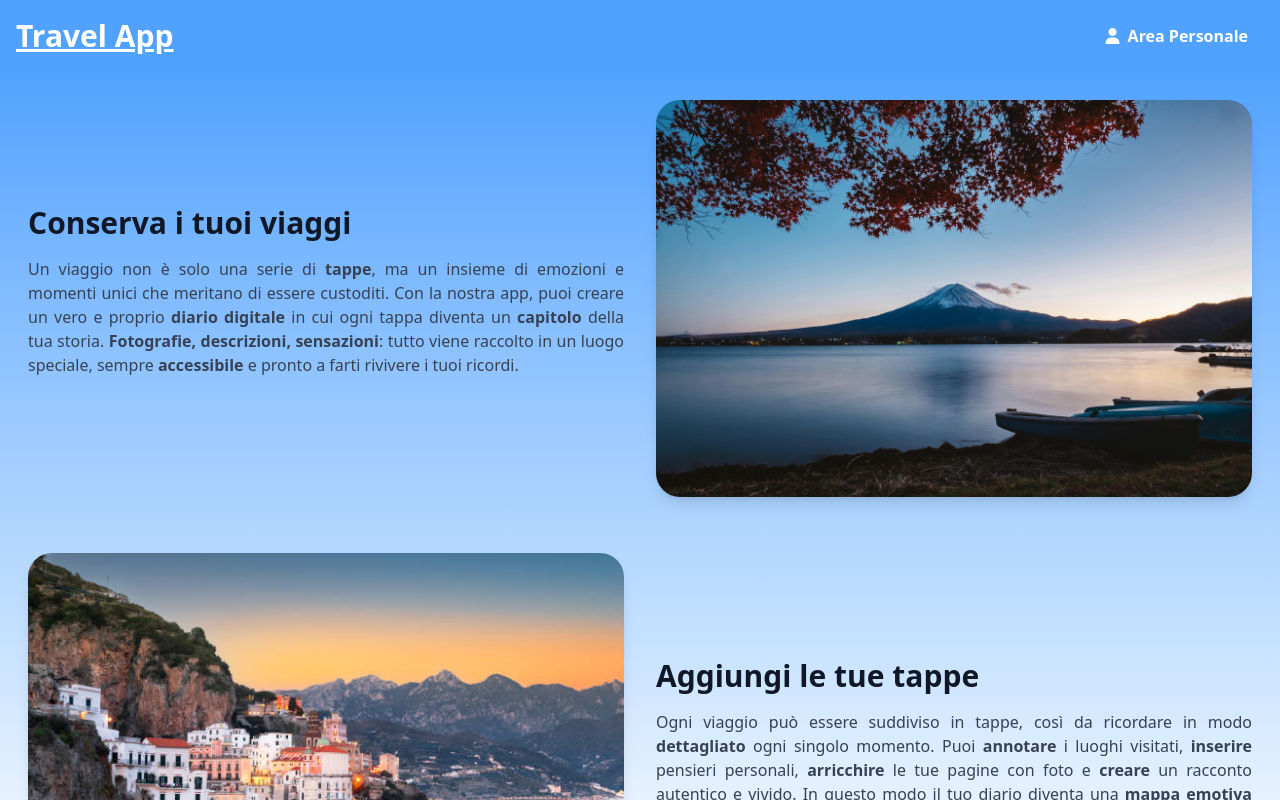
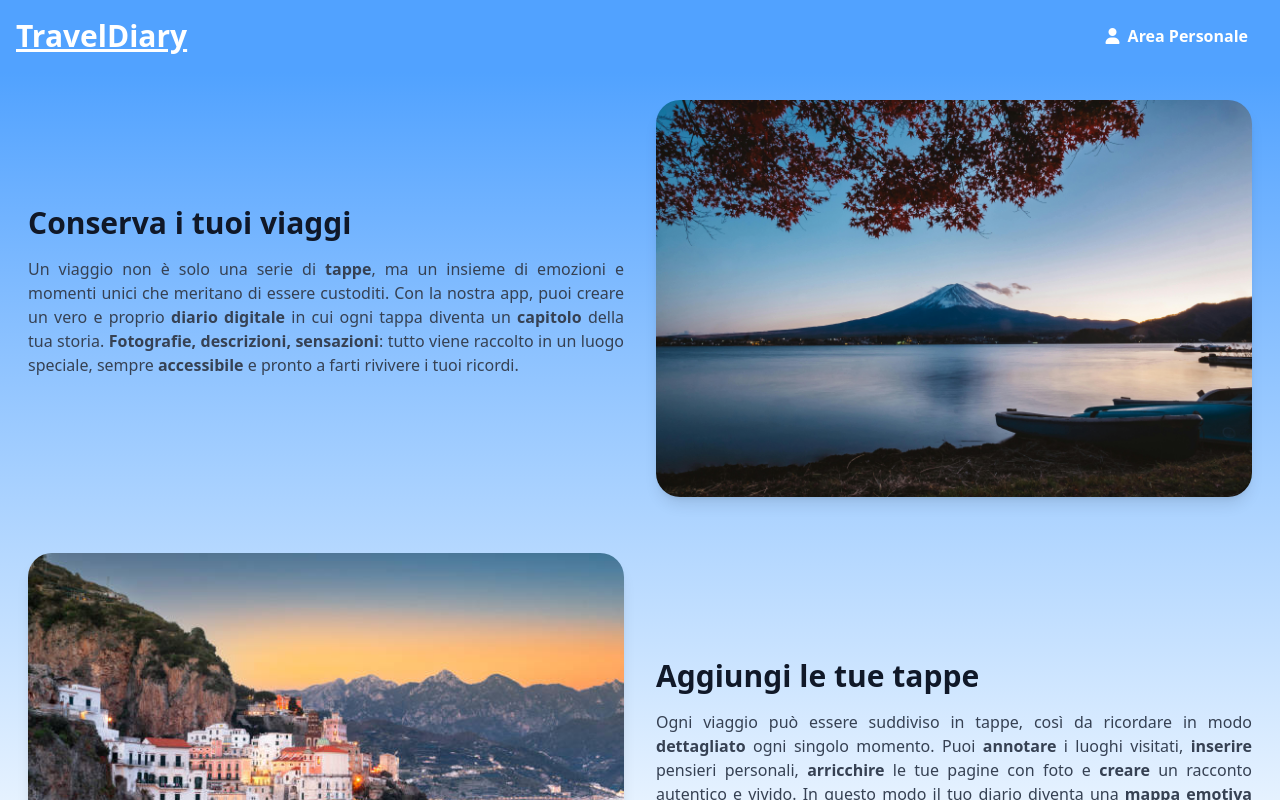
Before and after one commit to albertostizzoli/fastapi-react-travelapp, a React (Vite) app in the folder frontend/: page / in a window 1280 px wide. Built offline with nearby package versions, Linux system fonts and the light colour scheme.

Commit message:
change name and routes

```diff
--- a/frontend/index.html
+++ b/frontend/index.html
@@ -7,7 +7,7 @@
   <link rel="stylesheet" href="https://cdnjs.cloudflare.com/ajax/libs/font-awesome/6.6.0/css/all.min.css"
     integrity="sha512-..." crossorigin="anonymous" referrerpolicy="no-referrer" />
   <meta name="viewport" content="width=device-width, initial-scale=1.0" />
-  <title>Travel App</title>
+  <title>TravelDiary</title>
 </head>
 
 <body>
--- a/frontend/src/App.jsx
+++ b/frontend/src/App.jsx
@@ -1,15 +1,15 @@
 import { BrowserRouter, Routes, Route, useLocation } from "react-router-dom";
 import Header from "./components/Header"; // componente Header
 import Sidebar from "./components/Sidebar"; // componente Sidebar
+import HomePage from "./pages/HomePage"; // pagina Home
+import LoginRegisterPage from "./pages/LoginRegisterPage"; // pagina di Login e Registrazione
+import ProfilePage from "./pages/ProfilePage"; // pagina Profilo Utente
 import Travels from "./pages/Travels";       // pagina Viaggi
 import AddTravel from "./pages/AddTravel"; //  pagina Aggiungi Viaggio
-import AddDay from "./pages/AddDay"; // pagina Aggiungi Giorno
-import TravelDays from "./pages/TravelDays"; // pagina Dettagli Viaggio
 import EditTravel from "./pages/EditTravel"; // pagina Modifica Viaggio
-import EditDay from "./pages/EditDay"; // pagina Modifica Giorno
-import HomePage from "./pages/HomePage"; // pagina Home
-import User from "./pages/User"; // pagina di Login e Registrazione
-import ProfilePage from "./pages/ProfilePage"; // pagina Profilo Utente
+import TravelDays from "./pages/TravelDays"; // pagina Tappe
+import AddDay from "./pages/AddDay"; // pagina Aggiungi Tappe
+import EditDay from "./pages/EditDay"; // pagina Modifica Tappe
 
 function Layout({ children }) {
   const location = useLocation();
@@ -38,10 +38,10 @@ function Layout({ children }) {
   return (
     <div className="bg-cover bg-center scrollbar overflow-y-auto h-screen" style={{ backgroundImage: bgImage }}>
       {/* Sidebar sempre visibile */}
-      {location.pathname !== "/user" && <Sidebar />}
+      {location.pathname !== "/loginregister" && <Sidebar />}
 
       {/* Header visibile solo se NON sono nella rotta /user */}
-      {location.pathname !== "/user" && <Header />}
+      {location.pathname !== "/loginregister" && <Header />}
 
       {/* Contenuto pagina */}
       <div>{children}</div>
@@ -56,13 +56,13 @@ function App() {
         {/* Rotte */}
         <Routes>
           <Route path="/" element={<HomePage />} />
-          <Route path="/user" element={<User />} />
+          <Route path="/loginregister" element={<LoginRegisterPage />} />
+          <Route path="/profile" element={<ProfilePage />} />
           <Route path="/travels" element={<Travels />} />
-          <Route path="/profile" element={<ProfilePage />} />
           <Route path="/add" element={<AddTravel />} />
+          <Route path="/travels/:id/edit" element={<EditTravel />} />
+          <Route path="/travels/:id/days" element={<TravelDays />} />
           <Route path="/addDay" element={<AddDay />} />
-          <Route path="/travels/:id/days" element={<TravelDays />} />
-          <Route path="/travels/:id/edit" element={<EditTravel />} />
           <Route path="/days/:id/edit" element={<EditDay />} />
         </Routes>
       </Layout>
--- a/frontend/src/components/Header.jsx
+++ b/frontend/src/components/Header.jsx
@@ -54,11 +54,11 @@ function Header() {
     <nav
       className={`hidden sm:flex p-4 gap-4 justify-between items-center
         ${isHome ? "bg-blue-400 text-white" : "bg-transparent text-white"}`}>
-      <h1 className="font-bold text-3xl underline">Travel App</h1>
+      <h1 className="font-bold text-3xl underline">TravelDiary</h1>
       <div className="flex gap-3">
         {isHome && (
           <Link
-            to="/user"
+            to="/loginregister"
             className="px-4 py-2 flex items-center gap-2 font-semibold">
             <span><i className="fa-solid fa-user"></i></span>
             {/* queste classi mi permettono di avere una underline animata da destra a sinistra*/}
--- a/frontend/src/components/Sidebar.jsx
+++ b/frontend/src/components/Sidebar.jsx
@@ -68,7 +68,7 @@ function Sidebar() {
           className="text-white text-3xl font-bold p-2 cursor-pointer">
           <i className="fa-solid fa-bars"></i>
         </button>
-        <h1 className="font-bold text-3xl underline">Travel App</h1>
+        <h1 className="font-bold text-3xl underline">TravelDiary</h1>
       </nav>
 
       {/* Sidebar + overlay */}
@@ -104,7 +104,7 @@ function Sidebar() {
                 {/* Area Personale */}
                 {isHome && (
                   <Link
-                    to="/user"
+                    to="/loginregister"
                     onClick={toggleSidebar}
                     className="text-white text-lg px-4 py-2 flex items-center gap-2 font-semibold">
                     <i className="fa-solid fa-user"></i>
--- a/frontend/src/pages/User.jsx
+++ b/frontend/src/pages/LoginRegisterPage.jsx
@@ -4,8 +4,7 @@ import { useNavigate } from "react-router-dom";
 import { motion, AnimatePresence } from "framer-motion";
 import LoginModal from "../components/modals/LoginModal";
 
-
-function User() {
+function LoginRegisterPage() {
   const [isLogin, setIsLogin] = useState(true); //  stato per il toggle login/registrazione
   const [name, setName] = useState(""); // stato per il nome
   const [surname, setSurname] = useState(""); // stato per il cognome
@@ -143,7 +142,7 @@ function User() {
           md:bg-gradient-to-b md:from-blue-400 md:via-white md:to-orange-400">
         {/* Titolo */}
         <h1 className="font-bold text-4xl mb-6 text-center text-white drop-shadow-md md:text-black md:drop-shadow-none">
-          🌍 Travel App
+          🌍 TravelDiary
         </h1>
 
         {/*  Toggle Login/Registrati */}
@@ -357,4 +356,4 @@ function User() {
   );
 }
 
-export default User;
+export default LoginRegisterPage;
```
